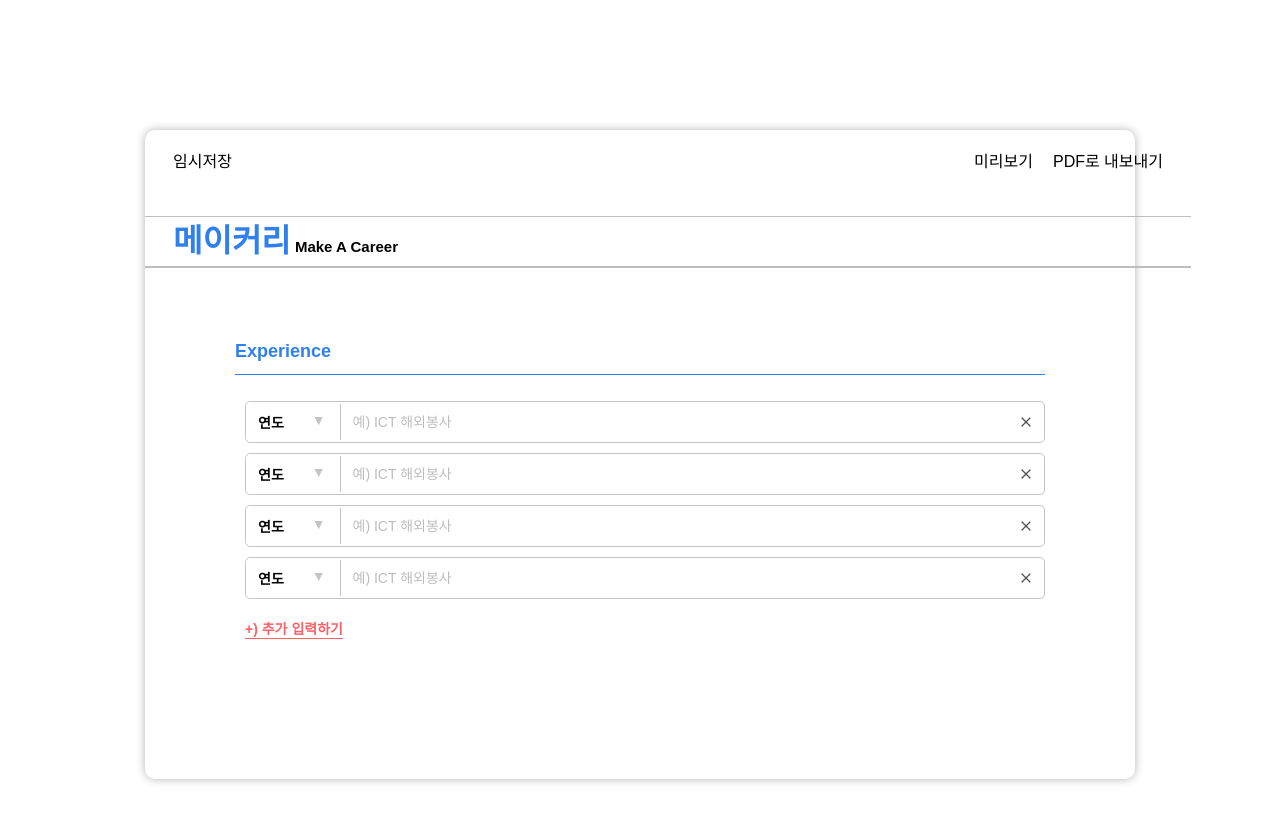
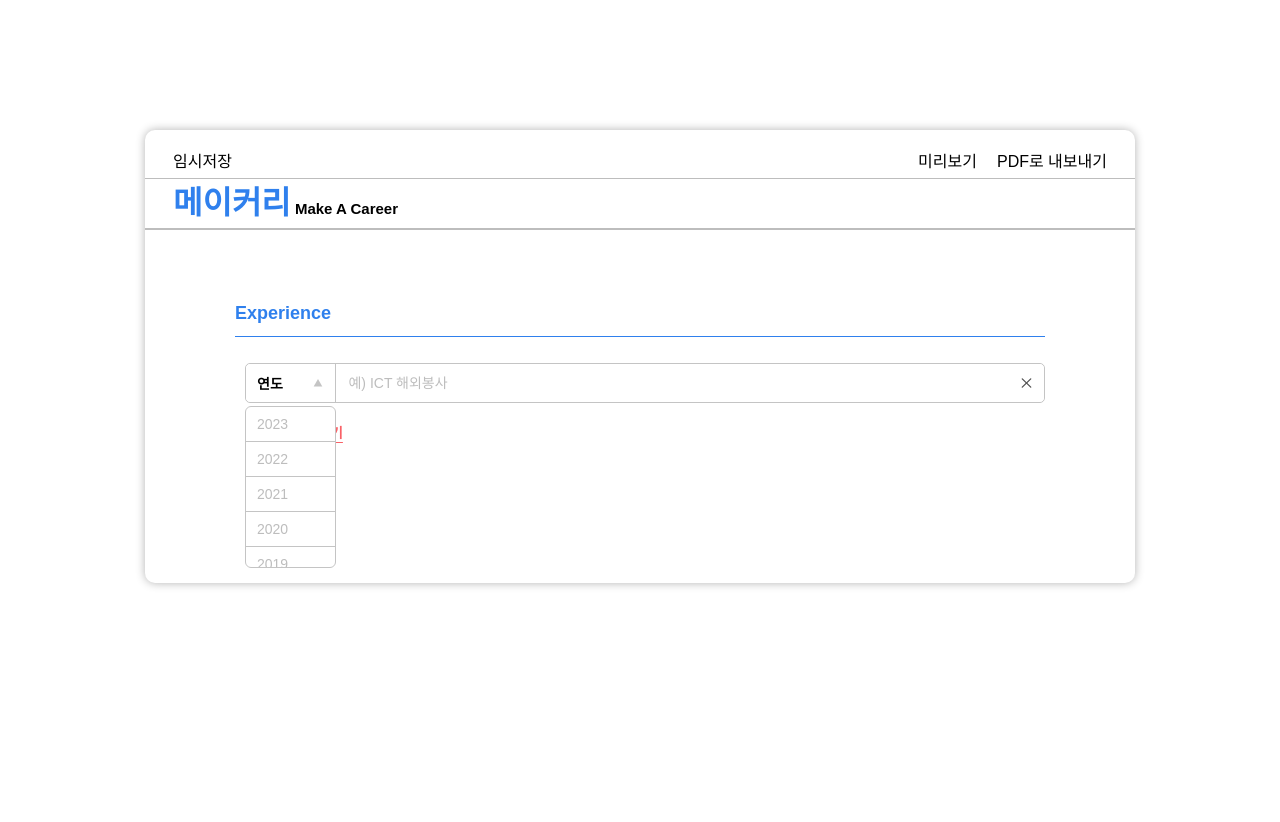
Before and after one commit to weniv/MAKE-RE, a React (Create React App) app: page / in a window 1280 px wide. Both pictures are taken after a click on the button "연도". Shown: the top 822 px of the page. After the commit the page ends 800 px from the top, so only its background shows below. Built offline with nearby package versions, Linux system fonts and the light colour scheme.

Commit message:
Feat: 추가 입력하기 기능 추가

```diff
--- a/src/components/Experience/ExperienceInput.jsx
+++ b/src/components/Experience/ExperienceInput.jsx
@@ -1,34 +1,99 @@
-import React from 'react'
+import React, { useEffect, useRef, useState } from 'react'
 import styles from './experience.module.css'
 
 export default function ExperienceInput() {
+  const [experience, setExperience] = useState([
+    { id: 1, year: '', contents: '' },
+  ])
+  const nextId = useRef(2)
+
+  function handleAdd() {
+    setExperience([
+      ...experience,
+      { id: nextId.current, year: '', contents: '' },
+    ])
+    nextId.current += 1
+  }
+
+  function handleDelete(id) {
+    setExperience(experience.filter((exp) => exp.id !== id))
+  }
+
   return (
     <section className={styles.exp}>
       <h3 className={styles.title}>Experience</h3>
-      <ExpContent />
-      <ExpContent />
-      <ExpContent />
-      <ExpContent />
-      <button className={styles.btn_add}>+) 추가 입력하기</button>
+      {experience &&
+        experience.map((exp, i) => (
+          <ExpContent key={exp.id} exp={exp} handleDelete={handleDelete} />
+        ))}
+      <button className={styles.btn_add} onClick={handleAdd}>
+        +) 추가 입력하기
+      </button>
     </section>
   )
 }
-function ExpContent() {
+
+function ExpContent({ exp, handleDelete }) {
+  const [isOpen, setIsOpen] = useState(false)
+  const [selected, setSelected] = useState(exp.year)
+
+  const dropdownRef = useRef(null)
+
+  useEffect(() => {
+    const handleClickOutside = (event) => {
+      if (dropdownRef.current && !dropdownRef.current.contains(event.target)) {
+        setIsOpen(false)
+      }
+    }
+    document.addEventListener('mousedown', handleClickOutside)
+    return () => {
+      document.removeEventListener('mousedown', handleClickOutside)
+    }
+  }, [])
+
+  const handleItemClick = (item) => {
+    setSelected(item)
+    setIsOpen(false)
+  }
+
+  function handleOpen() {
+    setIsOpen(!isOpen)
+  }
+
   return (
-    <div className={styles.cont_contents}>
-      <button className={styles.btn_year}>연도</button>
-      <ul className={styles.list_year}>
-        {YearList().map((v, i) => {
-          return <li>{v}</li>
-        })}
-      </ul>
+    <div className={styles.cont_contents} ref={dropdownRef}>
+      <div className={styles.cont_year}>
+        <button className={styles.btn_year} onClick={handleOpen}>
+          {selected ? selected : '연도'}
+          {isOpen ? (
+            <img src="/images/polygon-up-icon.svg" alt="" />
+          ) : (
+            <img src="/images/polygon-down-icon.svg" alt="" />
+          )}
+        </button>
+        {isOpen && (
+          <ul className={styles.list_year}>
+            {YearList().map((v, i) => {
+              return (
+                <li key={i} onClick={() => handleItemClick(v)}>
+                  {v}
+                </li>
+              )
+            })}
+          </ul>
+        )}
+      </div>
       <input
         className={styles.inp_item}
         type="text"
         placeholder="예) ICT 해외봉사"
       />
       <button className={styles.btn_del}>
-        <img src="/images/delete-icon.svg" alt="삭제" />
+        <img
+          src="/images/delete-icon.svg"
+          alt="삭제"
+          onClick={() => handleDelete(exp.id)}
+        />
       </button>
     </div>
   )
--- a/src/components/Experience/experience.module.css
+++ b/src/components/Experience/experience.module.css
@@ -1,3 +1,7 @@
+* {
+  box-sizing: border-box;
+}
+
 .exp {
   margin: 40px 0;
   width: 100%;
@@ -17,12 +21,14 @@
   background-color: var(--main-color);
   margin: 10px 0 26px;
 }
+
 .btn_add {
   background-color: var(--background-color);
   border: none;
   color: var(--addButton-color);
   text-decoration: underline;
   text-underline-position: under;
+  text-decoration-skip-ink: none;
   font-size: 14px;
   font-weight: 700;
   line-height: 20px;
@@ -37,56 +43,91 @@
   margin: 10px 0 10px 10px;
   border: 1px solid var(--border-color);
   border-radius: 5px;
-  gap: 2px;
+  gap: 1px;
 }
+
+.cont_year {
+  position: relative;
+  background-color: var(--background-color);
+  font-size: 14px;
+  font-weight: 500;
+  white-space: nowrap;
+  border-radius: 5px 0px 0px 5px;
+  width: 108px;
+  border-right: 1px solid var(--border-color);
+}
+.cont_year::after {
+  position: relative;
+  z-index: 5;
+  height: 100%;
+  background-color: red;
+}
+
 .btn_year {
   position: relative;
-  width: 108px;
+  width: 100%;
   border: none;
   background-color: var(--background-color);
   font-size: 14px;
   font-weight: 700;
-  text-align: left;
-  padding: 10px 12px;
+  padding: 9px 11px;
   border-radius: 5px 0px 0px 5px;
   cursor: pointer;
+  text-align: left;
 }
-.btn_year::after {
-  content: '▼';
+.btn_year img {
   position: absolute;
+  top: 50%;
+  transform: translateY(-50%);
   right: 12px;
-  height: 100%;
-  color: var(--border-color);
 }
 
 .list_year {
   position: absolute;
   list-style: none;
   z-index: 10;
-  display: none;
+  top: 100%;
+  width: 100%;
+  height: 160px;
+  background-color: var(--background-color);
+  border-radius: 5px;
+  overflow: scroll;
+  margin: 5px auto;
+  color: var(--placeholder-color);
+  outline: 1px solid var(--border-color);
 }
-
+.list_year li {
+  padding: 10px 11px;
+}
+.list_year li + li {
+  border-top: 1px solid var(--border-color);
+}
+.list_year li:hover {
+  color: var(--background-color);
+  background-color: var(--main-color);
+}
 .inp_item {
   width: 100%;
-  padding: 10px 12px;
+  height: 100%;
+  padding: 9px 11px;
   font-size: 14px;
   font-weight: 500;
   border: none;
-  border-left: 1px solid var(--border-color);
+  background-color: var(--background-color);
 }
 .inp_item::placeholder {
   color: var(--placeholder-color);
 }
+
 .btn_del {
   border: none;
   background-color: var(--background-color);
   border-radius: 5px;
-  padding: 10px;
+  padding: 9px;
 }
 .btn_del img {
   display: block;
   cursor: pointer;
-
-  /* width: 20px;
-  height: 20px; */
+  width: 20px;
+  height: 20px;
 }
```
Also changed, not shown: public/images/polygon-down-icon.svg (added), public/images/polygon-up-icon.svg (added).
